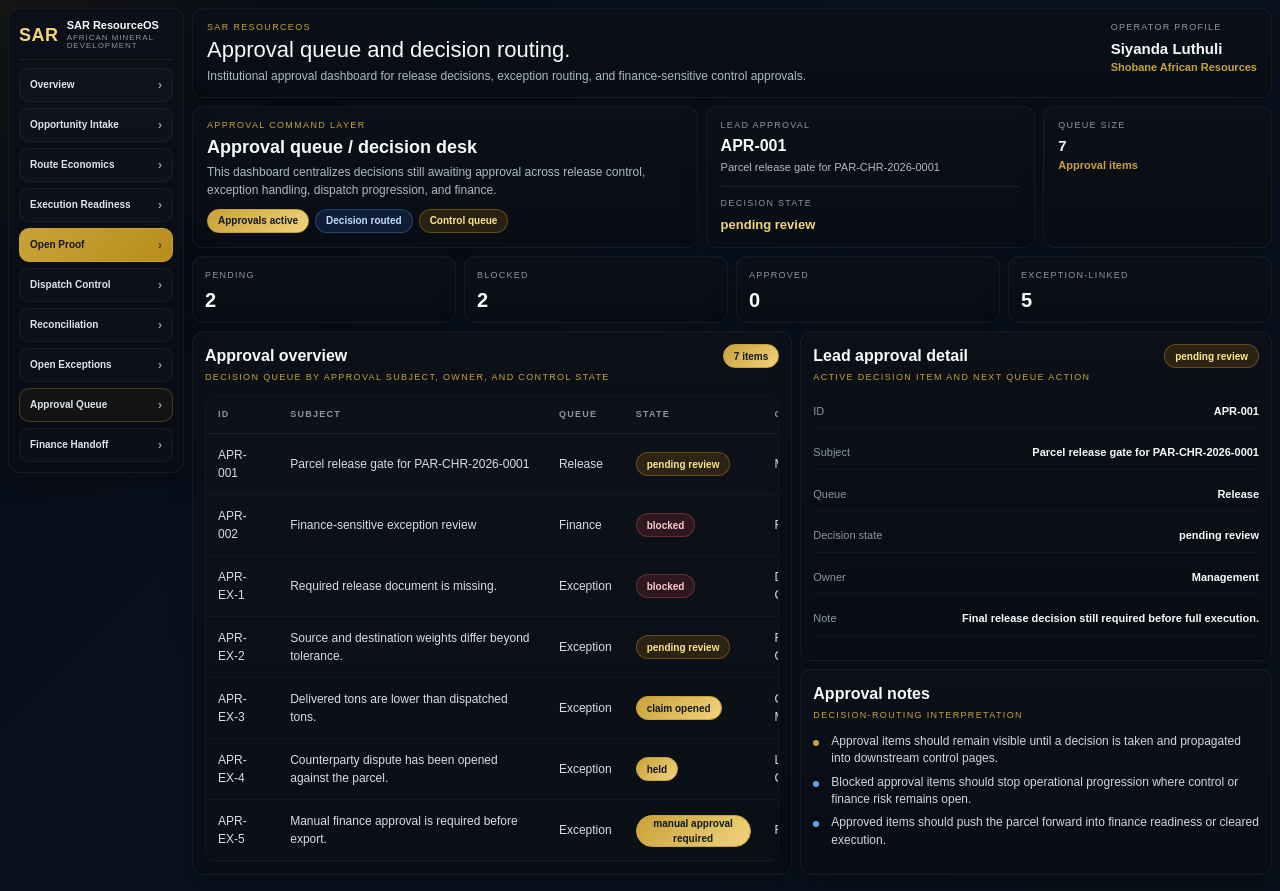
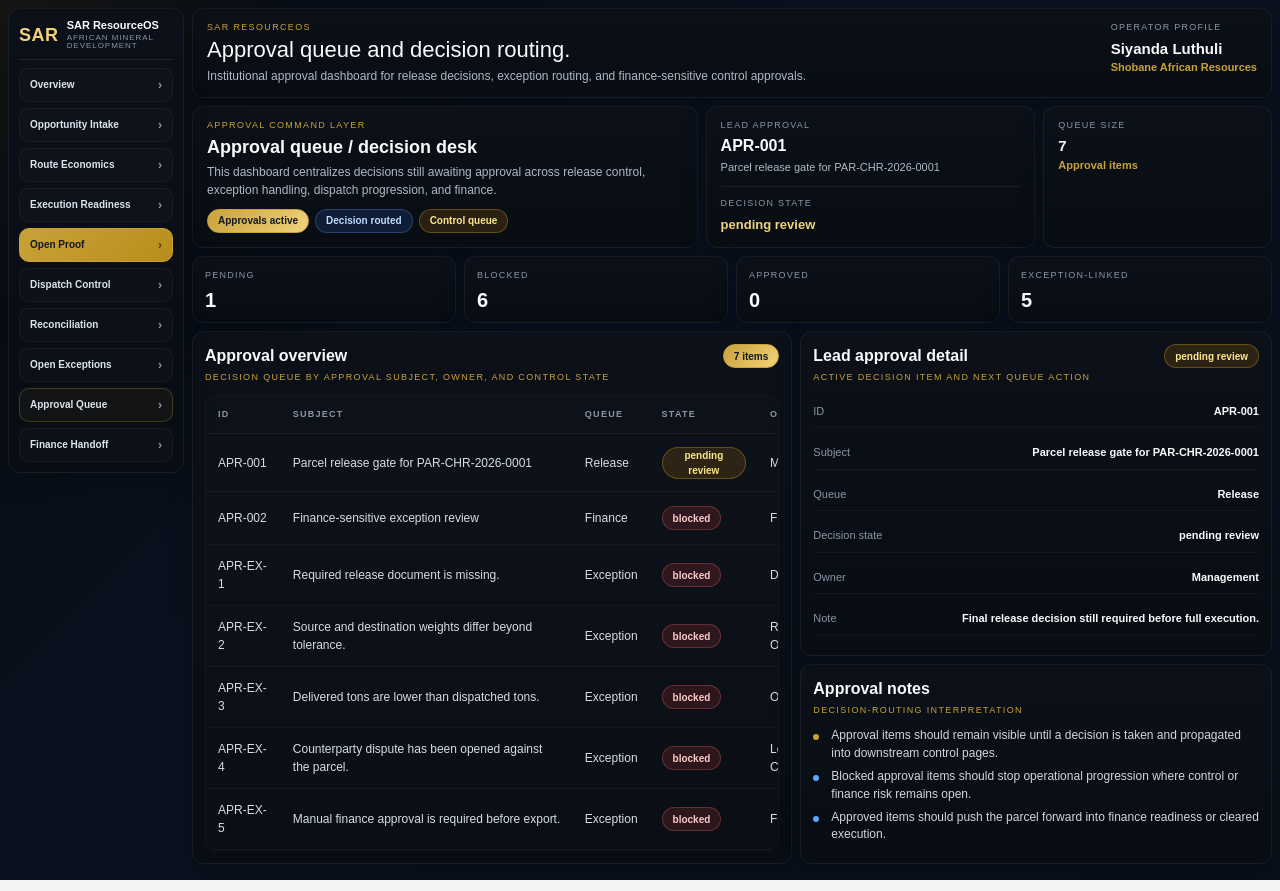
Before and after one commit to shobanesiyanda/sar-resourceos-golden-path-proof, a Next.js app: page /approval-queue in a window 1280 px wide. Built offline with nearby package versions, Linux system fonts and the light colour scheme.

Commit message:
Refactor approval items building logic
Refactor buildApprovalItems function to improve clarity and maintainability. Replace chipClass function with inline logic and update decision state handling.

```diff
--- a/app/approval-queue/page.tsx
+++ b/app/approval-queue/page.tsx
@@ -1,6 +1,14 @@
 import ExecutiveShell from "../../components/ExecutiveShell";
 import { getExceptions } from "../../lib/exceptions";
 import { getGoldenPathParcel } from "../../lib/goldenPath";
+import {
+  chipClass,
+  firstMeaningful,
+  normalizeDecisionStatus,
+  normalizeExceptionStatus,
+  s,
+  yn,
+} from "../../lib/dashboardLogic";
 
 type ApprovalItem = {
   id: string;
@@ -11,48 +19,25 @@ type ApprovalItem = {
   note: string;
 };
 
-function chipClass(value?: string) {
-  const v = String(value || "").toLowerCase();
+function buildApprovalItems(parcel: any, rawExceptions: any[]): ApprovalItem[] {
+  const parcelId = s(parcel?.parcelId, "PAR-CHR-2026-0001");
 
-  if (v.includes("approved") || v.includes("cleared")) return "bb-chip-blue";
-  if (v.includes("pending") || v.includes("review")) return "bb-chip-amber";
-  if (v.includes("rejected") || v.includes("blocked")) return "bb-chip-red";
-  return "bb-chip-gold";
-}
-
-function buildApprovalItems(parcel: any, exceptions: any[]): ApprovalItem[] {
-  const parcelId = String(parcel?.parcelId || "PAR-CHR-2026-0001");
-
-  const seededFromExceptions = (exceptions || []).map((item: any, index: number) => ({
-    id: String(item?.exceptionId || `APR-EX-${index + 1}`),
-    subject: String(item?.title || item?.reason || "Exception approval item"),
-    queue: "Exception",
-    decisionState: String(item?.status || "pending review"),
-    owner: String(item?.owner || item?.assignedTo || "Operations"),
-    note: `Linked to parcel ${parcelId}`,
-  }));
-
-  if (seededFromExceptions.length > 0) {
-    return [
-      {
-        id: "APR-001",
-        subject: `Parcel release gate for ${parcelId}`,
-        queue: "Release",
-        decisionState: "pending review",
-        owner: "Management",
-        note: "Final release decision still required before full execution.",
-      },
-      {
-        id: "APR-002",
-        subject: "Finance-sensitive exception review",
-        queue: "Finance",
-        decisionState: "blocked",
-        owner: "Finance Control",
-        note: "Finance-blocked alerts still need sign-off or resolution.",
-      },
-      ...seededFromExceptions,
-    ];
-  }
+  const seededFromExceptions = (rawExceptions || []).map((item: any, index: number) => {
+    const status = normalizeExceptionStatus(item?.status);
+    return {
+      id: s(item?.exceptionId, `APR-EX-${index + 1}`),
+      subject: s(item?.title || item?.reason, `Exception item ${index + 1}`),
+      queue: "Exception",
+      decisionState:
+        yn(item?.financeAllowed) === "no"
+          ? "blocked"
+          : status === "resolved"
+            ? "approved"
+            : status,
+      owner: s(item?.owner || item?.assignedTo, "Operations"),
+      note: `Linked to parcel ${parcelId}`,
+    };
+  });
 
   return [
     {
@@ -67,19 +52,17 @@ function buildApprovalItems(parcel: any, exceptions: any[]): ApprovalItem[] {
       id: "APR-002",
       subject: "Finance-sensitive exception review",
       queue: "Finance",
-      decisionState: "blocked",
+      decisionState: seededFromExceptions.some((x) => x.decisionState === "blocked")
+        ? "blocked"
+        : "pending review",
       owner: "Finance Control",
       note: "Finance-blocked alerts still need sign-off or resolution.",
     },
-    {
-      id: "APR-003",
-      subject: "Dispatch escalation hold",
-      queue: "Dispatch",
-      decisionState: "pending review",
-      owner: "Operations",
-      note: "Movement escalation requires approval release.",
-    },
-  ];
+    ...seededFromExceptions,
+  ].map((item) => ({
+    ...item,
+    decisionState: normalizeDecisionStatus(item.decisionState),
+  }));
 }
 
 export default function ApprovalQueuePage() {
@@ -87,27 +70,18 @@ export default function ApprovalQueuePage() {
   const goldenPathData: any = getGoldenPathParcel();
 
   const parcel: any = goldenPathData?.parcel || {};
-  const exceptions: any[] = exceptionsData?.exceptions || [];
-  const approvalItems = buildApprovalItems(parcel, exceptions);
+  const rawExceptions: any[] = exceptionsData?.exceptions || [];
+  const approvalItems = buildApprovalItems(parcel, rawExceptions);
 
-  const pending = approvalItems.filter((item) =>
-    String(item.decisionState).toLowerCase().includes("pending")
-  ).length;
-
-  const blocked = approvalItems.filter((item) =>
-    String(item.decisionState).toLowerCase().includes("blocked")
-  ).length;
-
-  const approved = approvalItems.filter((item) =>
-    String(item.decisionState).toLowerCase().includes("approved")
-  ).length;
+  const pending = approvalItems.filter((item) => item.decisionState === "pending review").length;
+  const blocked = approvalItems.filter((item) => item.decisionState === "blocked").length;
+  const approved = approvalItems.filter((item) => item.decisionState === "approved").length;
 
   const leadItem =
-    approvalItems.find((item) =>
-      ["blocked", "pending review"].includes(
-        String(item.decisionState).toLowerCase()
-      )
-    ) || approvalItems[0];
+    firstMeaningful(
+      approvalItems,
+      (item) => item.decisionState === "blocked" || item.decisionState === "pending review"
+    ) || null;
 
   return (
     <ExecutiveShell
@@ -135,7 +109,7 @@ export default function ApprovalQueuePage() {
           <div className="bb-command-side-block">
             <div className="bb-side-label">Lead approval</div>
             <div className="bb-side-value">{leadItem?.id || "No item"}</div>
-            <div className="bb-side-sub">{leadItem?.subject || "—"}</div>
+            <div className="bb-side-sub">{leadItem?.subject || "Queue currently clear"}</div>
           </div>
 
           <div className="bb-command-side-divider" />
@@ -168,7 +142,7 @@ export default function ApprovalQueuePage() {
         </div>
         <div className="bb-kpi-card">
           <div className="bb-kpi-label">Exception-linked</div>
-          <div className="bb-kpi-value">{exceptions.length}</div>
+          <div className="bb-kpi-value">{rawExceptions.length}</div>
         </div>
       </div>
 
@@ -229,8 +203,8 @@ export default function ApprovalQueuePage() {
                   Active decision item and next queue action
                 </div>
               </div>
-              <span className={`bb-chip ${chipClass(leadItem?.decisionState)}`}>
-                {leadItem?.decisionState || "pending review"}
+              <span className={`bb-chip ${chipClass(leadItem?.decisionState || "clear")}`}>
+                {leadItem?.decisionState || "clear"}
               </span>
             </div>
 
@@ -241,7 +215,7 @@ export default function ApprovalQueuePage() {
               </div>
               <div className="bb-metric-row">
                 <span>Subject</span>
-                <strong>{leadItem?.subject || "—"}</strong>
+                <strong>{leadItem?.subject || "Queue currently clear"}</strong>
               </div>
               <div className="bb-metric-row">
                 <span>Queue</span>
@@ -249,7 +223,7 @@ export default function ApprovalQueuePage() {
               </div>
               <div className="bb-metric-row">
                 <span>Decision state</span>
-                <strong>{leadItem?.decisionState || "—"}</strong>
+                <strong>{leadItem?.decisionState || "clear"}</strong>
               </div>
               <div className="bb-metric-row">
                 <span>Owner</span>
@@ -257,7 +231,7 @@ export default function ApprovalQueuePage() {
               </div>
               <div className="bb-metric-row">
                 <span>Note</span>
-                <strong>{leadItem?.note || "—"}</strong>
+                <strong>{leadItem?.note || "No note"}</strong>
               </div>
             </div>
           </section>
@@ -300,4 +274,4 @@ export default function ApprovalQueuePage() {
       </div>
     </ExecutiveShell>
   );
-}
+                            }
```
